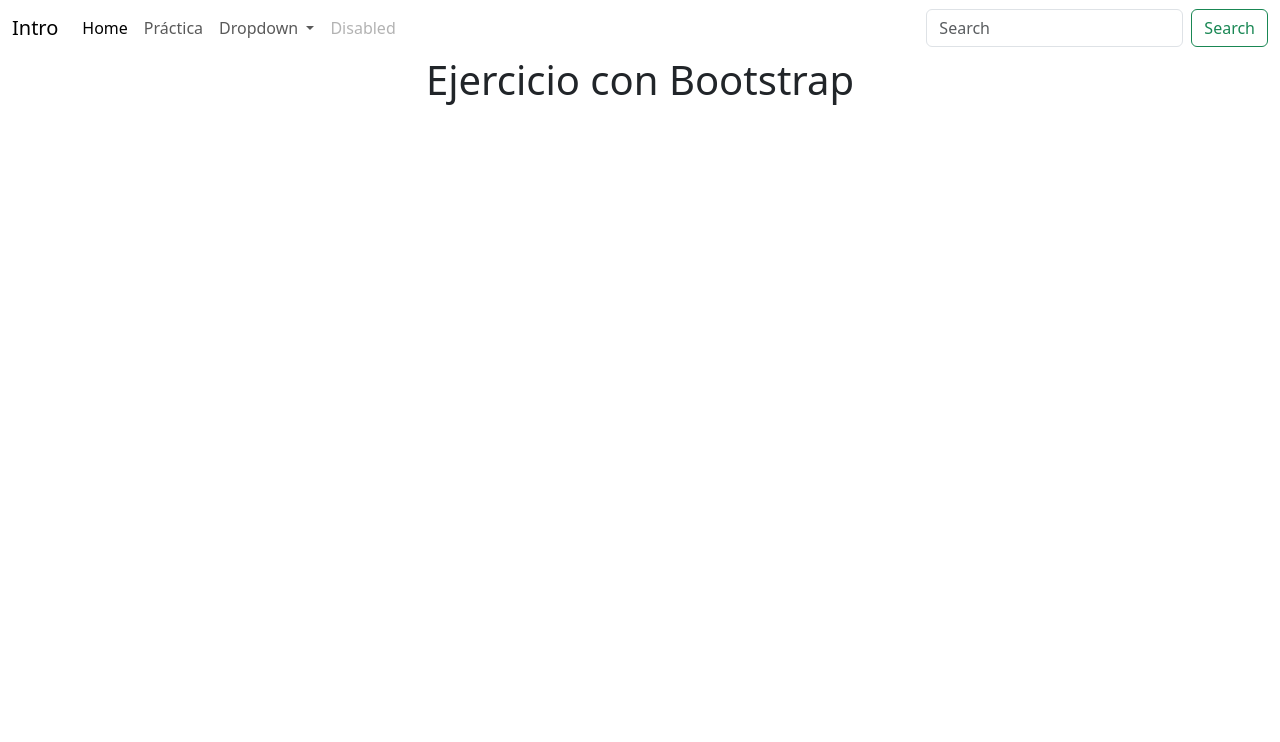
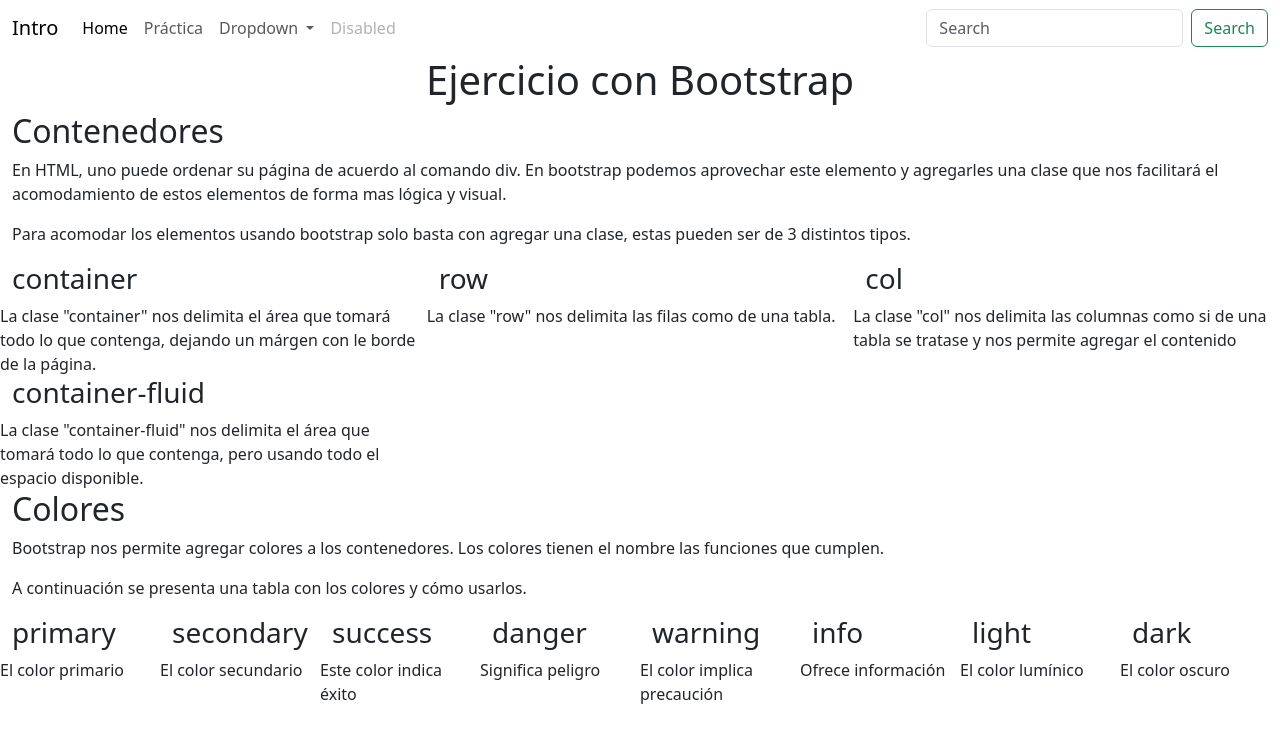
Before and after one commit to paconut/bootstrap_basico, a plain HTML site: page index.html in a window 1280 px wide. Drawn offline with nearby package versions, Linux system fonts and the light colour scheme.

Commit message:
se agregó info sobre los colores en un tabla

```diff
--- a/index.html
+++ b/index.html
@@ -54,6 +54,123 @@
         </div>
     </nav>
     <h1 class="text-center">Ejercicio con Bootstrap</h1>
+    <div class="container-fluid" id="contenedores">
+        <div class="row">
+            <div class="col-sm-12">
+                <h2>Contenedores</h2>
+            </div>
+        </div>
+        <div class="row">
+            <div class="col-sm-12">
+                <p>En HTML, uno puede ordenar su página de acuerdo al comando div. En bootstrap podemos aprovechar este
+                    elemento y agregarles una clase que nos facilitará el acomodamiento de estos elementos de forma mas
+                    lógica y visual.</p>
+            </div>
+        </div>
+        <div class="row">
+            <div class="col-sm-12">
+                <p>Para acomodar los elementos usando bootstrap solo basta con agregar una clase, estas pueden ser de 3
+                    distintos tipos.</p>
+            </div>
+        </div>
+        <div class="row">
+            <div class="col-sm-4">
+                <div class="row">
+                    <h3>container</h3>
+                </div>
+                <div class="row">La clase "container" nos delimita el área que tomará todo lo que contenga, dejando un
+                    márgen con le borde de la página.</div>
+                <div class="row">
+                    <h3>container-fluid</h3>
+                </div>
+                <div class="row">La clase "container-fluid" nos delimita el área que tomará todo lo que contenga, pero
+                    usando todo el espacio disponible.</div>
+            </div>
+            <div class="col-sm-4">
+                <div class="row">
+                    <h3>row</h3>
+                </div>
+                <div class="row">
+                    La clase "row" nos delimita las filas como de una tabla.
+                </div>
+            </div>
+            <div class="col-sm-4">
+                <div class="row">
+                    <h3>col</h3>
+                </div>
+                <div class="row">La clase "col" nos delimita las columnas como si de una tabla se tratase y nos permite
+                    agregar el contenido</div>
+            </div>
+        </div>
+    </div>
+    <div class="container-fluid" id="colores">
+        <div class="row">
+            <div class="col-sm-12">
+                <h2>Colores</h2>
+            </div>
+        </div>
+        <div class="row">
+            <div class="col-sm-12">
+                <p>Bootstrap nos permite agregar colores a los contenedores. Los colores tienen el nombre las funciones
+                    que cumplen.</p>
+            </div>
+        </div>
+        <div class="row">
+            <div class="col-sm-12">
+                <p>A continuación se presenta una tabla con los colores y cómo usarlos.</p>
+            </div>
+        </div>
+        <div class="row">
+            <div class="col-sm">
+                <div class="row-primary">
+                    <h3>primary</h3>
+                </div>
+                <div class="row">El color primario</div>
+            </div>
+            <div class="col-sm">
+                <div class="row-secondary">
+                    <h3>secondary</h3>
+                </div>
+                <div class="row">El color secundario</div>
+            </div>
+            <div class="col-sm">
+                <div class="row-success">
+                    <h3>success</h3>
+                </div>
+                <div class="row">Este color indica éxito</div>
+            </div>
+            <div class="col-sm">
+                <div class="row-danger">
+                    <h3>danger</h3>
+                </div>
+                <div class="row">Significa peligro</div>
+            </div>
+            <div class="col-sm">
+                <div class="row-warning">
+                    <h3>warning</h3>
+                </div>
+                <div class="row">El color implica precaución</div>
+            </div>
+            <div class="col-sm">
+                <div class="row-info">
+                    <h3>info</h3>
+                </div>
+                <div class="row">Ofrece información</div>
+            </div>
+            <div class="col-sm">
+                <div class="row-light">
+                    <h3>light</h3>
+                </div>
+                <div class="row">El color lumínico</div>
+            </div>
+            <div class="col-sm">
+                <div class="row-dark">
+                    <h3>dark</h3>
+                </div>
+                <div class="row">El color oscuro</div>
+            </div>
+        </div>
+    </div>
     <script src="https://cdn.jsdelivr.net/npm/bootstrap@5.3.2/dist/js/bootstrap.bundle.min.js"
         integrity="sha384-C6RzsynM9kWDrMNeT87bh95OGNyZPhcTNXj1NW7RuBCsyN/o0jlpcV8Qyq46cDfL"
         crossorigin="anonymous"></script>
```
Also changed, not shown: html/practica.html (+14 -0 lines).
